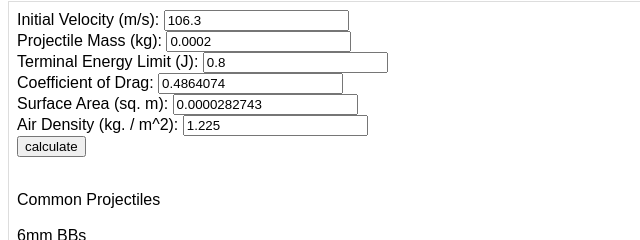
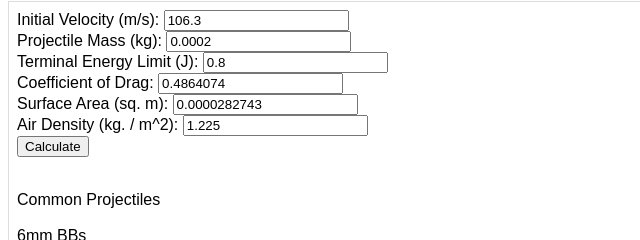
Before and after one commit to Zillo7/TerminalEnergyCalculator, a plain HTML site: page index.html in a window 1280 px wide. Shown: the part 378-618 px from the top of the page, 0-640 px from the left. Drawn offline with Linux system fonts and the light colour scheme.

Commit message:
Update index.html

```diff
--- a/index.html
+++ b/index.html
@@ -106,7 +106,7 @@
                 document.getElementsByTagName("input")[2].value,
                 document.getElementsByTagName("input")[5].value
                 )'>
-                    calculate
+                    Calculate
                 </button>
 
                 <p id="MED"></p>
```
